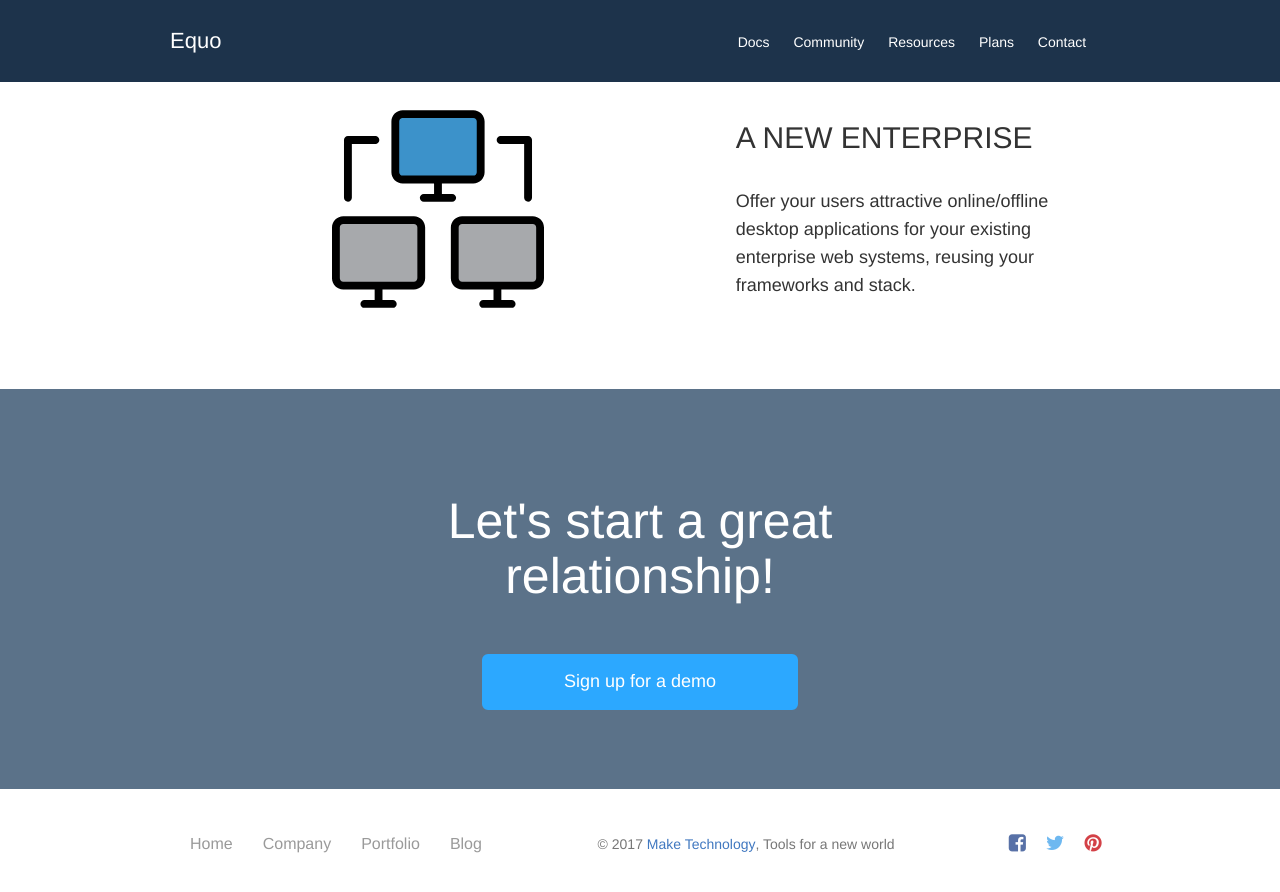
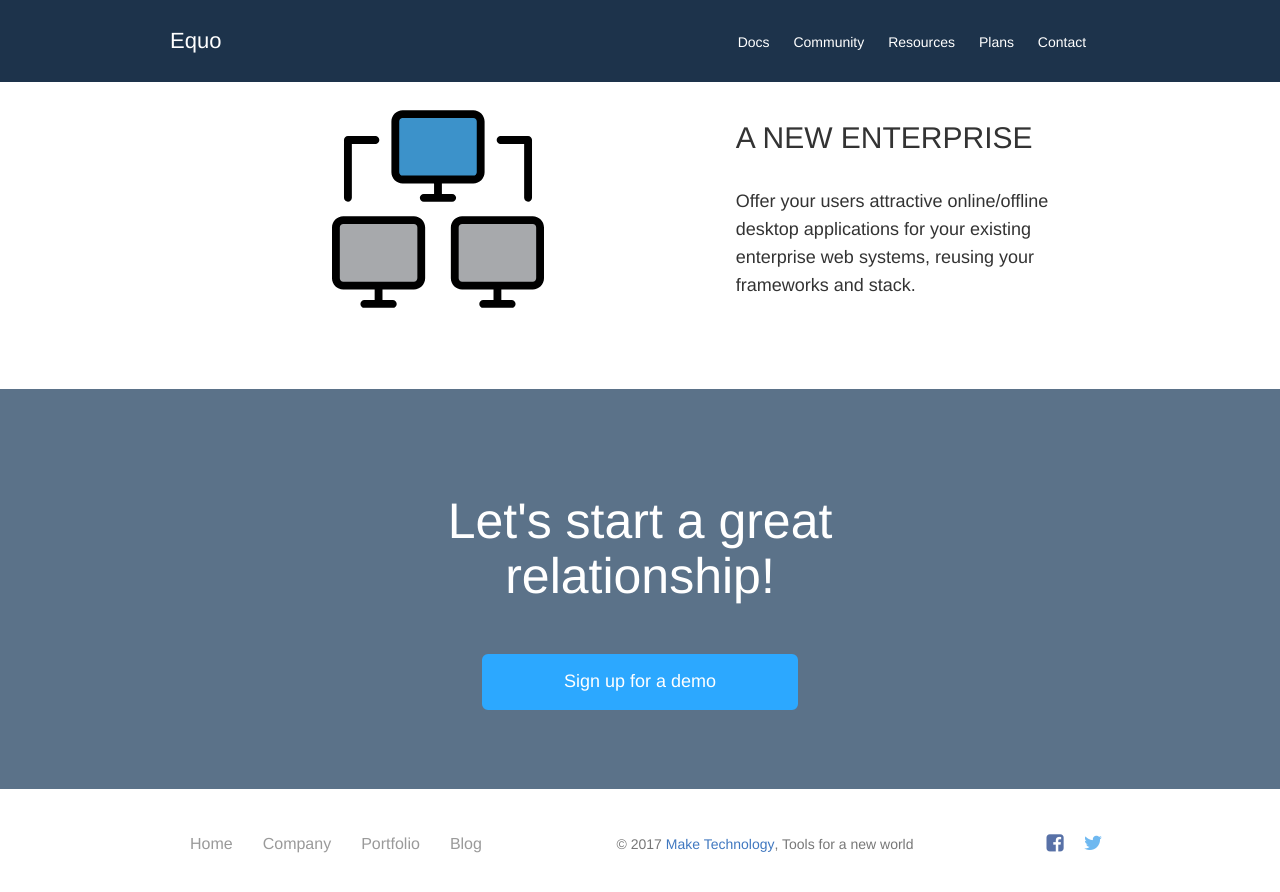
Before and after one commit to maketechnology/equo, a Jekyll site: the page built from index.html, in a window 1280 px wide and 900 px high, scrolled down 3537 px. Shown: the top 892 px of the window. Built offline with Jekyll 4.4.1, drawn with Linux system fonts in a browser that asks for light colours.

Commit message:
Remove pinterest from social networks

```diff
--- a/_includes/footer.html
+++ b/_includes/footer.html
@@ -31,9 +31,6 @@
             <a class="btn btn-social btn-twitter btn-simple">
             <i class="fa fa-twitter"></i>
             </a>
-            <a class="btn btn-social btn-pinterest btn-simple">
-            <i class="fa fa-pinterest"></i>
-            </a>
         </div>
         <div class="copyright">
             &copy; 2017 <a href="">Make Technology</a>, Tools for a new world
```
